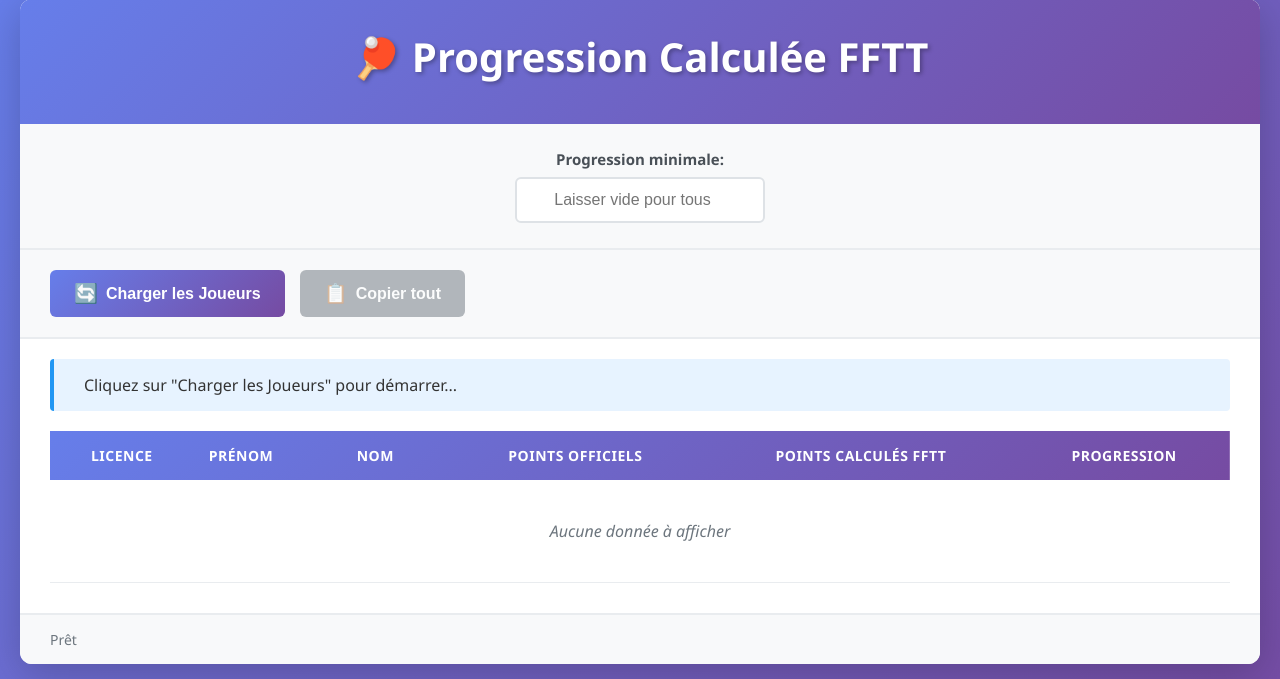
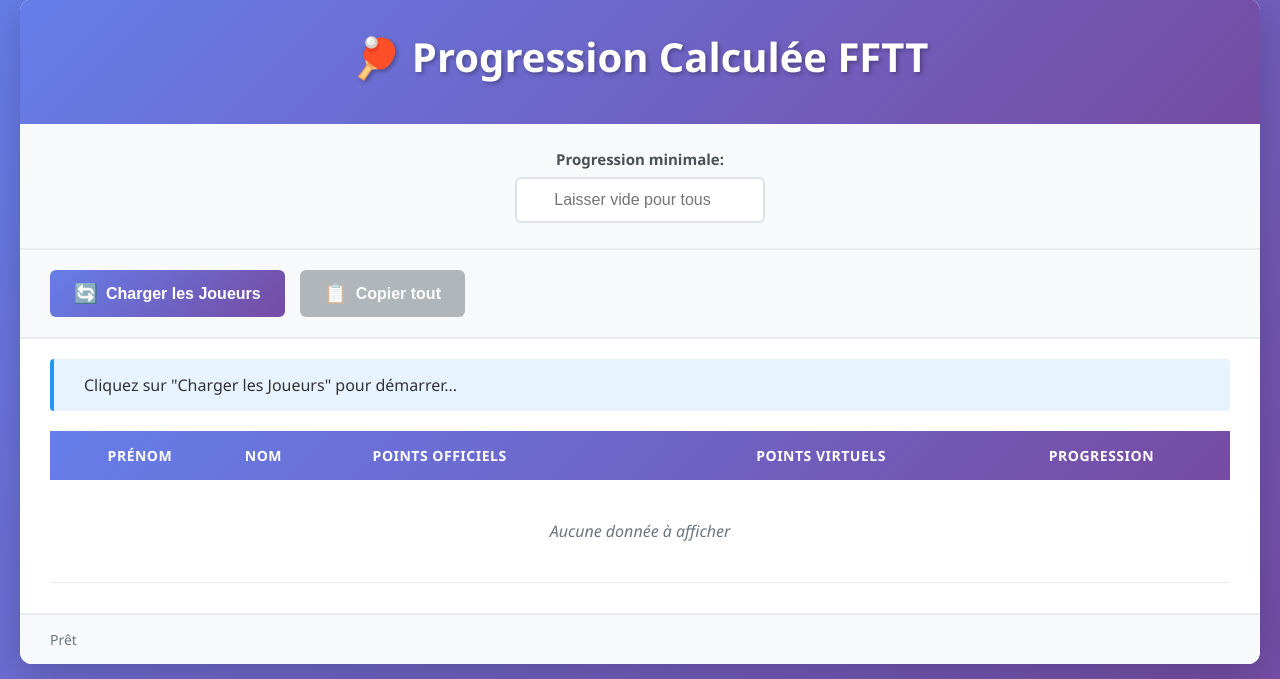
Before and after one commit to antefix1412/progression, a Flask app: page / in a window 1280 px wide. Shown: the part 21-700 px from the top of the page. Run offline with Flask 3, Linux system fonts and the light colour scheme.

Commit message:
ajout des points virtuels

```diff
--- a/templates/index.html
+++ b/templates/index.html
@@ -45,11 +45,10 @@
             <table id="resultsTable">
                 <thead>
                     <tr>
-                        <th>Licence</th>
                         <th>Prénom</th>
                         <th>Nom</th>
                         <th>Points Officiels</th>
-                        <th>Points Calculés FFTT</th>
+                        <th>Points Virtuels</th>
                         <th>Progression</th>
                     </tr>
                 </thead>
```
